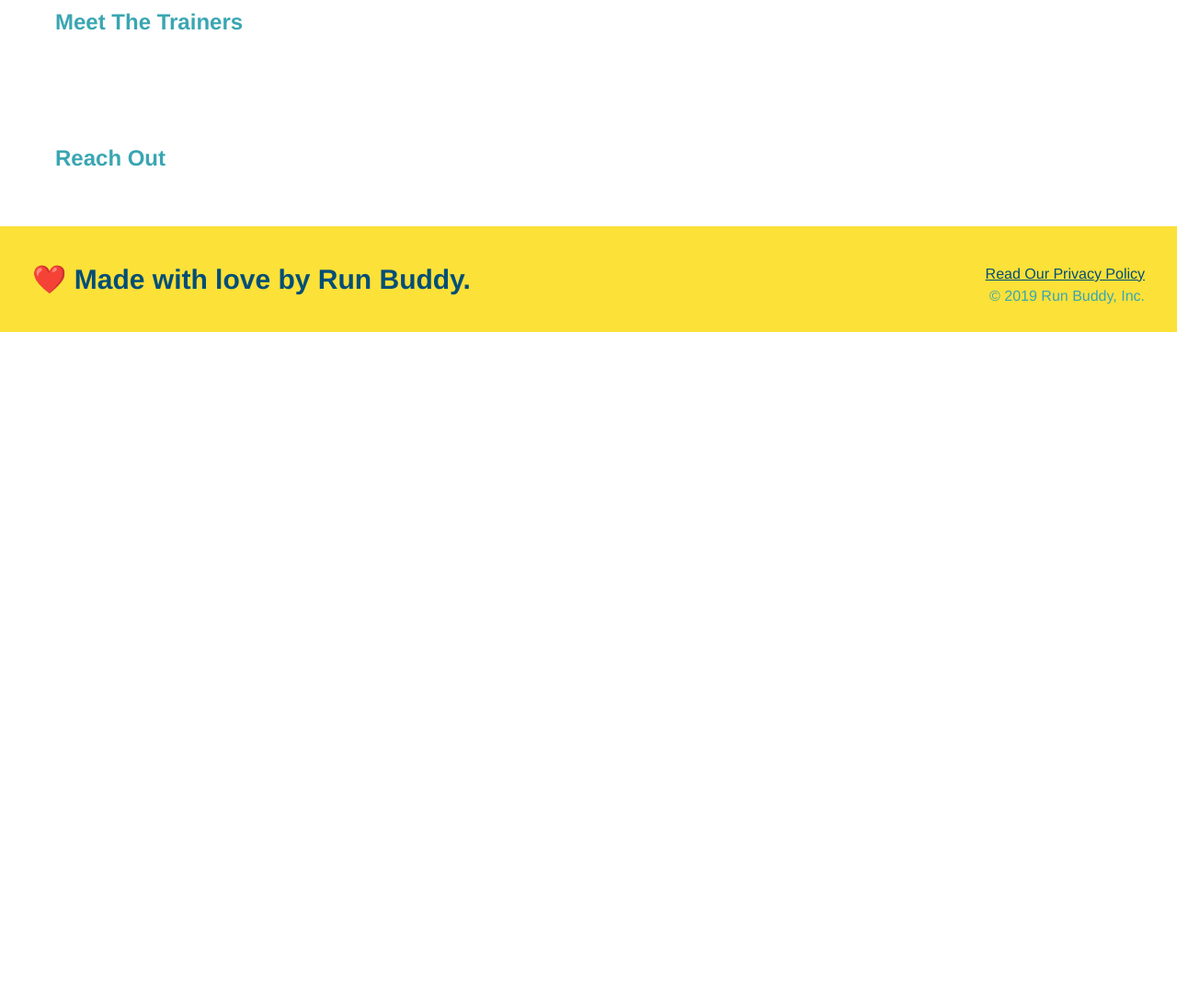
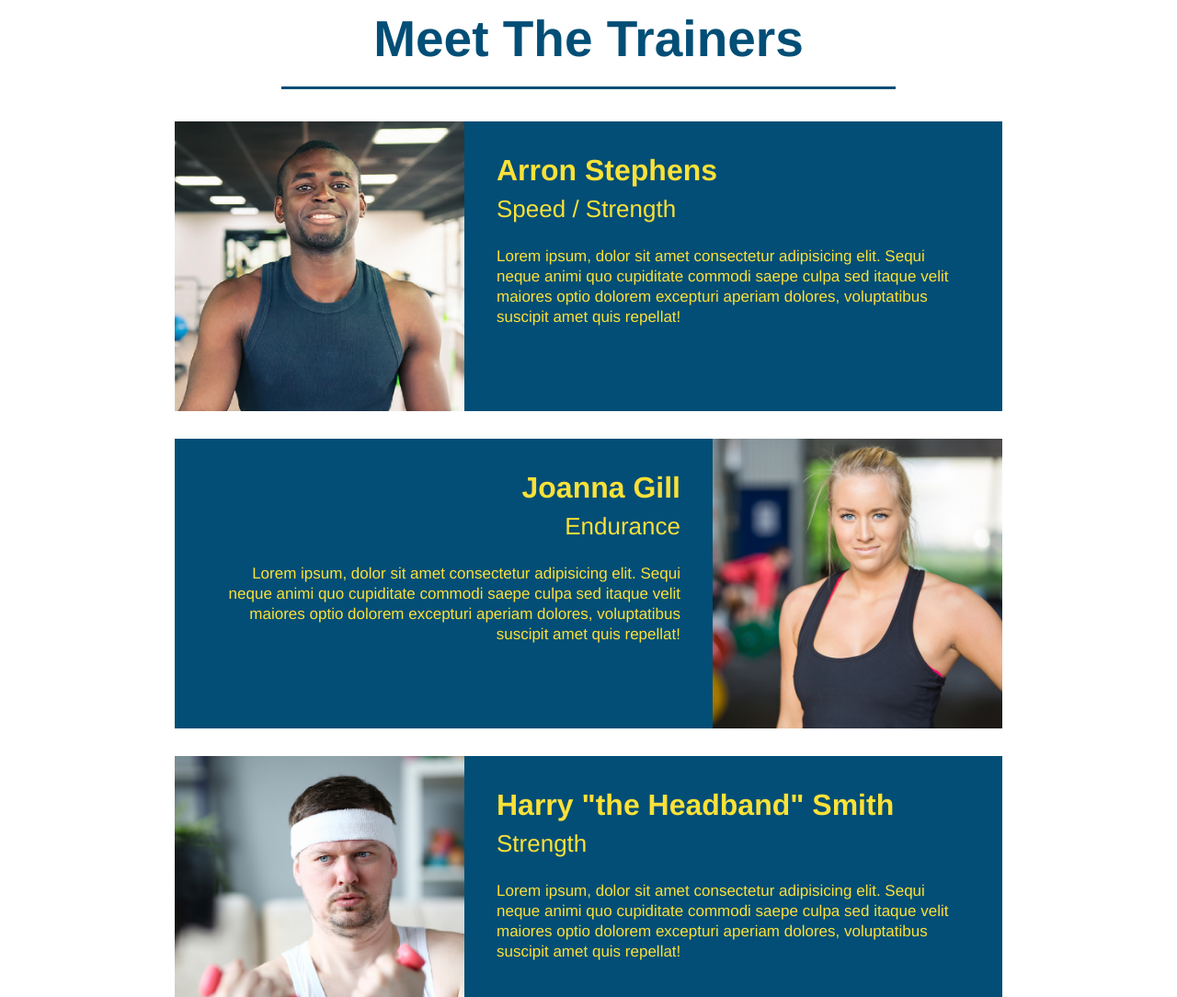
Before and after one commit to Blairshaq/run-buddy, a plain HTML site: page index.html in a window 1280 px wide. Shown: the part 2900-3984 px from the top of the page at 92% size. Before the commit the page ends 3261 px from the top, so only its background shows below. Drawn offline with Linux system fonts and the light colour scheme.

Commit message:
meet the trainers section

```diff
--- a/assets/css/style.css
+++ b/assets/css/style.css
@@ -161,3 +161,45 @@ header {
   .steps span {
     font-size: 38px;
   }
+  .trainers {
+    text-align: center;
+  }
+  .trainer {
+    width: 900px;
+    margin: 0 auto 30px auto;
+    background: #024e76;
+    color: #fce138;
+    overflow:auto
+  }
+  .trainer img {
+    width: 35%;
+    float: left;
+  }
+
+  .trainer-bio {
+    padding: 35px;
+    float: left;
+    width: 65%;
+  }
+  .text-left {
+    text-align: left;
+  }
+
+  .text-right {
+    text-align: right;
+  }
+  .trainer-bio h3 {
+    font-size: 32px;
+    margin-bottom: 8px;
+  }
+
+  .trainer-bio h4 {
+    font-weight: lighter;
+    font-size: 26px;
+    margin-bottom: 25px;
+  }
+
+  .trainer-bio p {
+    font-size: 17px;
+    line-height: 1.3;
+  }
--- a/index.html
+++ b/index.html
@@ -112,8 +112,46 @@
 </section>
 
 <!--"meet the trainers" section-->
-<section>
-    <h2>Meet The Trainers</h2>
+<section id="your-trainers" class="trainers">
+    <h2 class="section-title primary border">
+      Meet The Trainers</h2>
+      <article class="trainer">
+        <img src="./assets/images/trainer-1.jpg" alt="Arron Stephens in his workout clothes, ready to pump iron" />
+        <div class="trainer-bio text-left">
+          <h3>Arron Stephens</h3>
+          <h4>Speed / Strength</h4>
+          <p>
+            Lorem ipsum, dolor sit amet consectetur adipisicing elit. Sequi neque animi quo cupiditate commodi saepe culpa sed
+            itaque velit maiores optio dolorem excepturi aperiam dolores, voluptatibus suscipit amet quis repellat!
+          </p>
+        </div>
+      </article>
+      <!-- second trainer bio -->
+<article class="trainer">
+  <div class="trainer-bio text-right">
+    <h3>Joanna Gill</h3>
+    <h4>Endurance</h4>
+    <p>
+      Lorem ipsum, dolor sit amet consectetur adipisicing elit. Sequi neque animi quo cupiditate commodi saepe culpa sed
+      itaque velit maiores optio dolorem excepturi aperiam dolores, voluptatibus suscipit amet quis repellat!
+    </p>
+  </div>
+  <img src="./assets/images/trainer-2.jpg" alt="Joanna Gill cooling off after a workout" />
+</article>
+
+<!-- third trainer bio -->
+<article class="trainer">
+  <img src="./assets/images/trainer-3.jpg" alt="Harry Smith wearing a headband and lifting comically small pink weights" />
+  <div class="trainer-bio text-left">
+    <h3>Harry "the Headband" Smith</h3>
+    <h4>Strength</h4>
+    <p>
+      Lorem ipsum, dolor sit amet consectetur adipisicing elit. Sequi neque animi quo cupiditate commodi saepe culpa sed
+      itaque velit maiores optio dolorem excepturi aperiam dolores, voluptatibus suscipit amet quis repellat!
+    </p>
+  </div>
+</article>
+
 </section>
 
 <!--"reach out " section-->
```
Also changed, not shown: assets/images/trainer-1.jpg (added), assets/images/trainer-2.jpg (added), assets/images/trainer-3.jpg (added).
